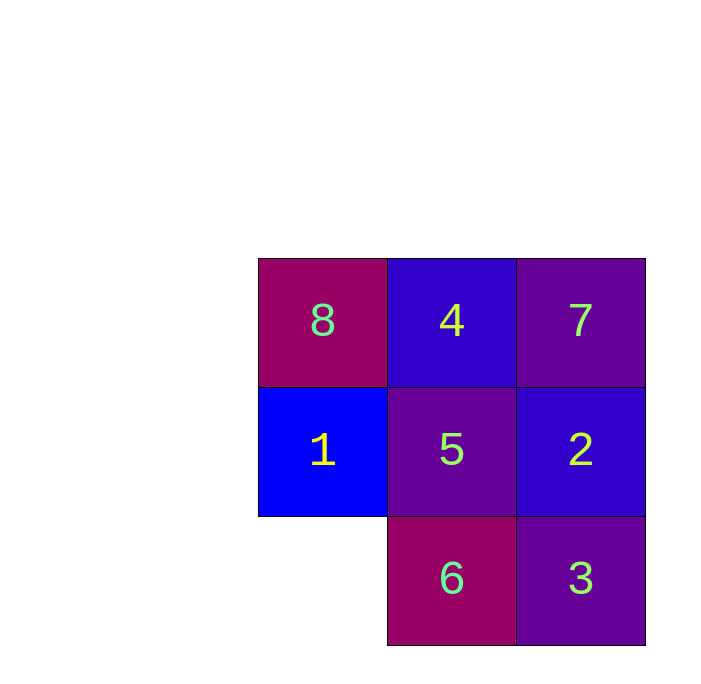
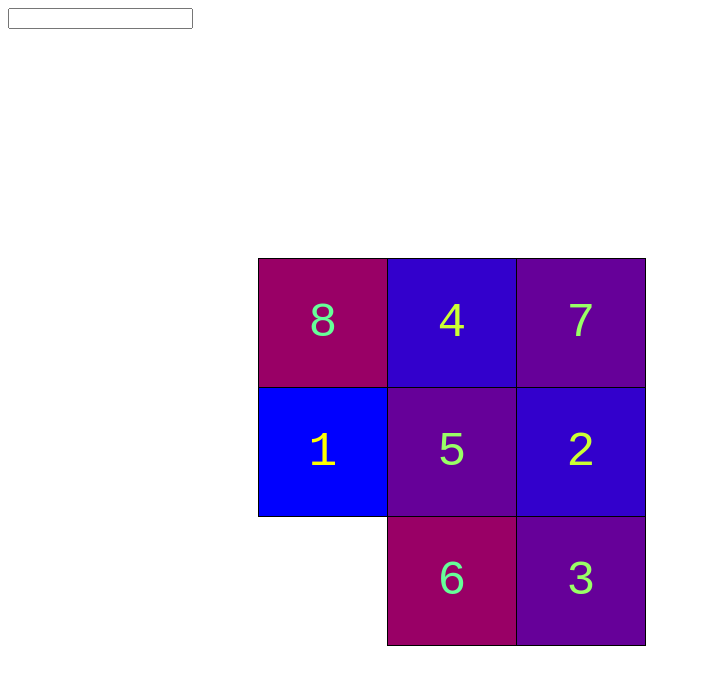
Before and after one commit to gdx-u/slide, a plain HTML site: page index.html in a window 1280 px wide. Shown: the whole page, without its empty margins (0-701 px from the left). Drawn offline with Linux system fonts and the light colour scheme.

Commit message:
Update index.html

```diff
--- a/index.html
+++ b/index.html
@@ -9,5 +9,6 @@
 </head>
 <body>
     <script src="script.js" defer></script>
+    <input type="number" name="num" id="size" onchange="localStorage.setItem('size', this.value)">
 </body>
 </html>
```
